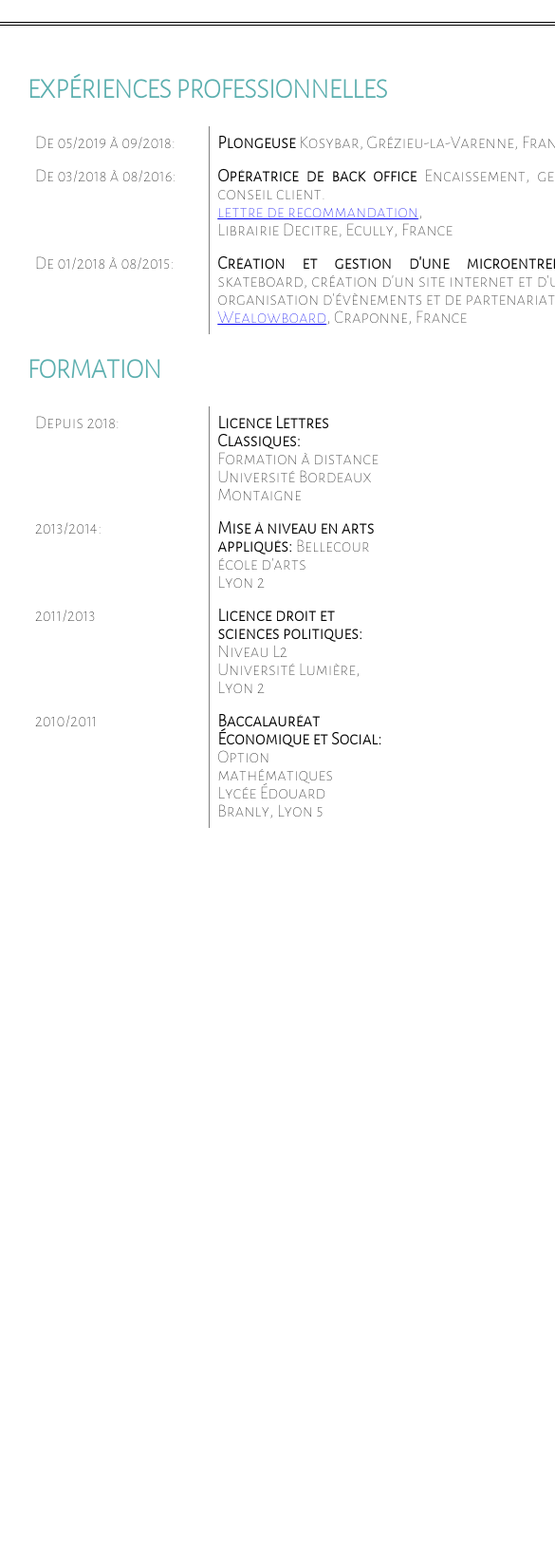
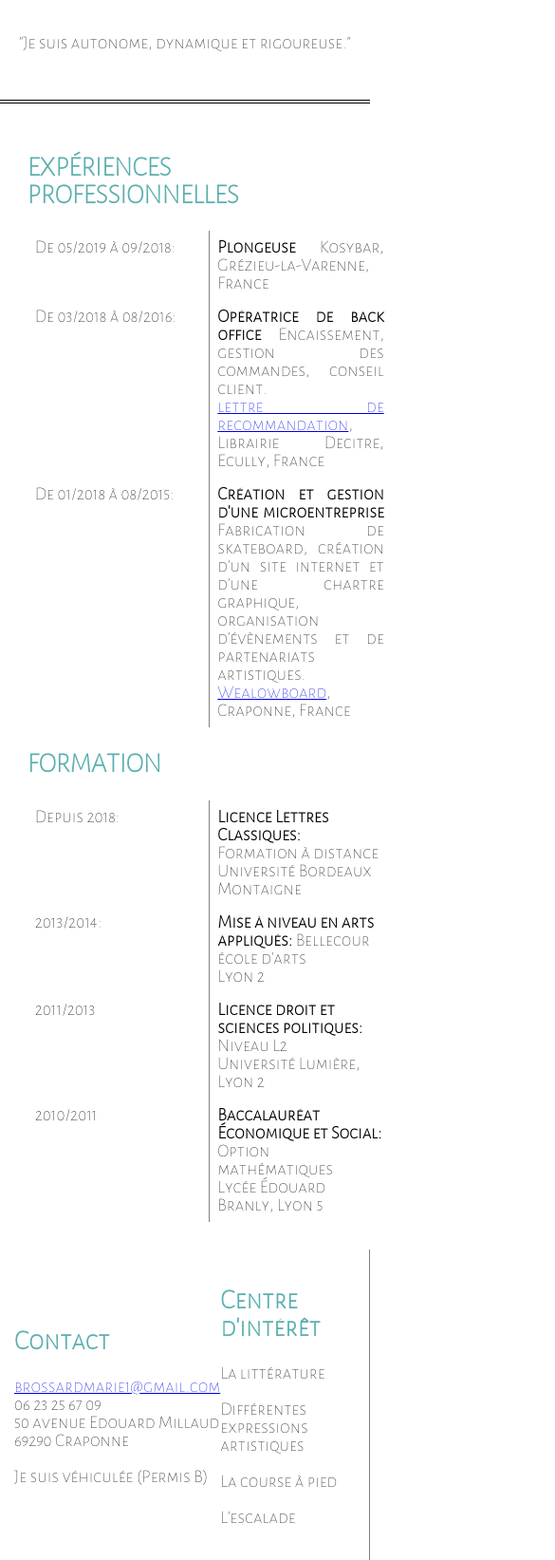
Before and after one commit to mariebrsd/CV, a website: page index.html in a window 390 px wide. Shown: the part 219-1862 px from the top of the page at 95% size, 585 px wide, since content can reach past the window. Before the commit the page ends 1120 px from the top, so only its background shows below. Drawn offline with Linux system fonts and the light colour scheme.

Commit message:
responsive

```diff
--- a/CV.css
+++ b/CV.css
@@ -1,5 +1,11 @@
 *{
     box-sizing: border-box;
+}
+
+@font-face
+{
+    font-family: "datalegreya";
+    src: url(datalegreya/datalegreya-thin.otf);
 }
 
 html
@@ -8,35 +14,29 @@ html
     width:100%;
 }
 
-h2
-{
-    color:rgb(92,175,175);
-
-}
-
-
 body
 {
     height: 100%;
     width:100%;
     margin: 0;
     padding: 0;
-    font-family: Verdana, Geneva, Tahoma, sans-serif;
     display: flex;
     font-family: "datalegreya";
     font-size: 1.2em;
-
 }
 
-@font-face
+h1
 {
-    font-family: "datalegreya";
-    src: url(datalegreya/datalegreya-thin.otf);
+    text-align: right;
+    font-size: 4em;
+    flex:1;
+    font-weight: normal;
+    letter-spacing: 0.3em;
 }
 
-.photo
+h2
 {
-    text-align: center;
+    color:rgb(92,175,175);
 }
 
 .bloccouleur
@@ -44,65 +44,85 @@ body
     border-right: 1px solid grey;
     height: 100%;
     width: 20%;
-    padding: 0.8em;
-
-
+    display:flex;
+    flex-direction: column;
+    align-items: center;
+    justify-content: space-around;
+    padding:15px;
+    position: fixed;
+}
+.photo
+{
+    margin-top: 25px;
+    height: 200px;
+    width: 200px;
+    border-radius: 50%;
+    overflow: hidden;
+    border: 1px solid grey;
 }
 
+.contact
+{
+   margin:auto;
+}
+
+.ci
+{
+    margin:auto;
+    max-width: 220.73px;
+}
+
+.page
+{
+    display: flex;
+    flex-direction: column;
+    margin-left: 20%;
+}
+
+.head
+{
+    display:flex;
+    flex-direction: row-reverse;
+    min-height:10em;
+}
+
+.présentation
+{
+    flex: 2;
+    margin:auto;
+    text-align: center;
+}
 
 .information
 {
     margin-top: 50px;
     border-top: 4px double black;
     padding: 1.5em;
-
 }
 
 .expérience
 {
-
     text-align: justify;
     display: flex;
+}
+
+.c1
+{
+    border-right: 1px solid grey;
 
 }
 
+td
+{
+    min-width: 10em;
+    vertical-align: top;
+    padding: 8px;
+}
 
-.datefo
-    {
-        border-right: 1px solid black;
-        padding-right:25px;
-
-    }
-
-h1
-    {
-    text-align: right;
-    font-size: 4em;
-    flex:1;
-    font-weight: normal;
-   letter-spacing: 0.3em;
-    }
-.présentation
-    {
-    flex: 2;
-    margin:auto;
-    text-align: center;
-
-
-
-    }
-.page
+.connaissance
 {
     display: flex;
-    flex-direction: column;
-}
-.head
-{
-    display:flex;
-    flex-direction: row-reverse;
-    min-height:10em;
-
-
+    flex-wrap: nowrap;
 }
 
 .compétences
@@ -110,51 +130,43 @@ h1
     padding-left: 10em;
 }
 
-.connaissance
-{
-    display: flex;
-    flex-wrap: nowrap;
-}
-.h2
-{
-    display: flex;
-    flex-direction: column;
-    flex:1;
-
-}
-td
-{min-width: 10em;
-vertical-align: top;
-padding: 8px;
-
-}
-
-
-
-
-.c1
-{
-    border-right: 1px solid grey;
-
-}
-
 table{
     border-collapse: collapse;
 }
-@media screen and (max-width: 1024px)
+
+tr:hover
 {
-    .bloccouleur
-    {
-       display:none;
+    color: rgb(92,175,175);
+    font-weight: bold;
+}
+
+@media screen and (max-width: 1024px) {
+    .photo{
+        display:none;
     }
-    .information
-    {
+
+    body{
         display: flex;
+        flex-direction: column-reverse;
+        height:auto;
+    }
+
+    .bloccouleur{
+        width: 100%;
+        flex-direction: row;
+        position: initial;
+    }
+    .head{
+        min-height: none;
+        display:flex;
         flex-direction: column;
     }
-    body
-    {
-    background-repeat: no-repeat;
-    background-attachment: fixed;
+    h1{
+        font-size: none;
+        letter-spacing: none;
     }
+    .page{
+        margin:0;
+    }
+
 }
--- a/index.html
+++ b/index.html
@@ -9,21 +9,27 @@
     <body>
 
          <div class= "bloccouleur">
-             <h2 class= "contact">Contact</h2>
+            <div class ="photo">
+            <a href="photoidentité.jpg"target="_blank"><img src="photoidentitémini.jpg" alt="photodidentité"/></a>
+            </div>
+            <div class="contact">
+            <h2>Contact</h2>
             <p><a href="mailto:brossardmarie1@gmail.com">brossardmarie1@gmail.com</a> </br> 06 23 25 67 09 </br> 50 avenue Edouard Millaud </br> 69290 Craponne</p>
             <p>Je suis véhiculée (Permis B)</P>
-            <h2 class="ci">Centre d'intérêt</h2>
+            </div>
+            <div class="ci">
+            <h2>Centre d'intérêt</h2>
             <p>La littérature</p>
-            <p>Différentes expressions artistiques (sérigraphie, ébénisterie)</p>
+            <p>Différentes expressions artistiques</p>
             <p>La course à pied</p>
             <p>L'escalade</p>
+            </div>
         </div>
 
         <div class="page">
             <div class="head">
                     <h1>Marie</br> Brossard</h1>
                     <p class="présentation">"Je suis autonome, dynamique et rigoureuse." </p>
-
             </div>
 
             <div class="information">
@@ -77,6 +83,5 @@
                 </div>
             </div>
         </div>
-
     </body>
 </html>
```
Also changed, not shown: contact.jpg (deleted), photoidentitémini.jpg, 1 other file. Lines whose indentation alone changed are shown as unchanged.
